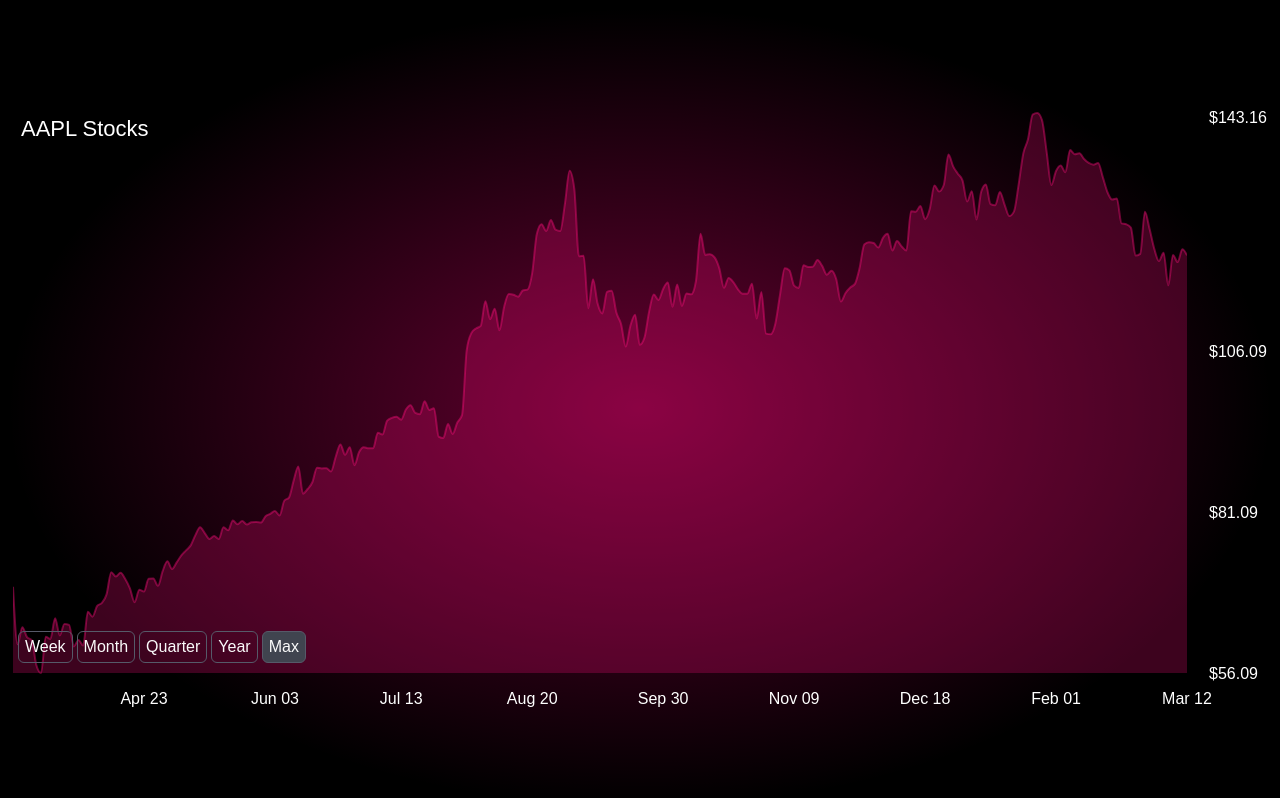
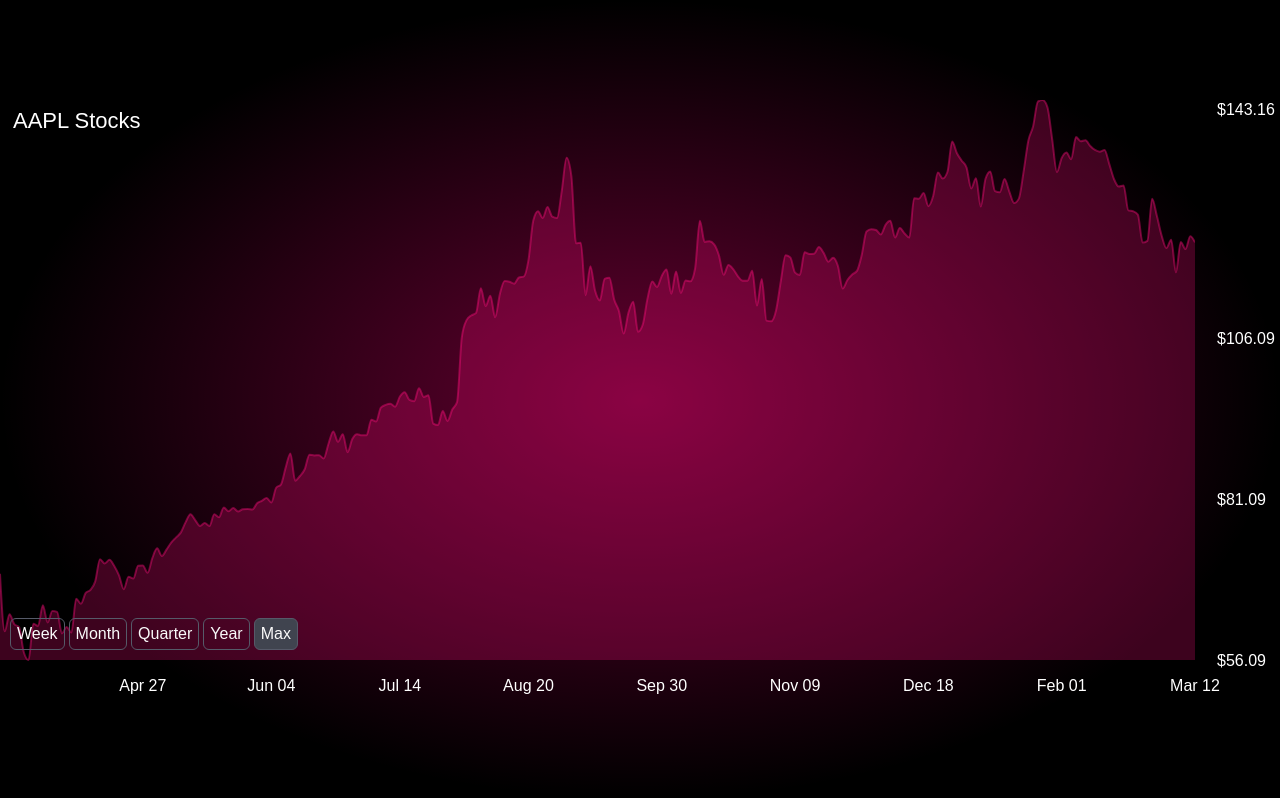
Before and after one commit to dimitrykislichenko/aapl-stock, a React (Create React App) app: page / in a window 1280 px wide. Shown: the top 798 px of the page. Built offline with nearby package versions, Linux system fonts and the light colour scheme.

Commit message:
Adjust layout and chart margings / paddings

```diff
--- a/src/app/GlobalStyling.tsx
+++ b/src/app/GlobalStyling.tsx
@@ -3,6 +3,8 @@
 export const GlobalStyling = createGlobalStyle`
   html, body, #root {
     height: 100%;
+    padding: 0px;
+    margin: 0px;
   }
 
   body {
--- a/src/app/RangeButtons.tsx
+++ b/src/app/RangeButtons.tsx
@@ -32,7 +32,7 @@
 
 const StyledGroupButtons = styled(GroupButtons)`
   position: absolute;
-  bottom: 45px;
+  bottom: 50px;
   left: 10px;
   z-index: 10;
 `;
--- a/src/components/chart/Chart.tsx
+++ b/src/components/chart/Chart.tsx
@@ -31,7 +31,7 @@
   <Wrapper>
     <Header>{header}</Header>
     <ResponsiveContainer width="100%" height="100%">
-      <AreaChart data={data}>
+      <AreaChart data={data} margin={{ top: 0, left: 0, right: 5, bottom: 0 }}>
         <XAxis
           dataKey="Date"
           tickFormatter={toShortDateFormat}
@@ -41,6 +41,7 @@
           interval="preserveEnd"
           tickMargin={14}
           minTickGap={80}
+          height={40}
         />
         <YAxis
           type="number"
```
